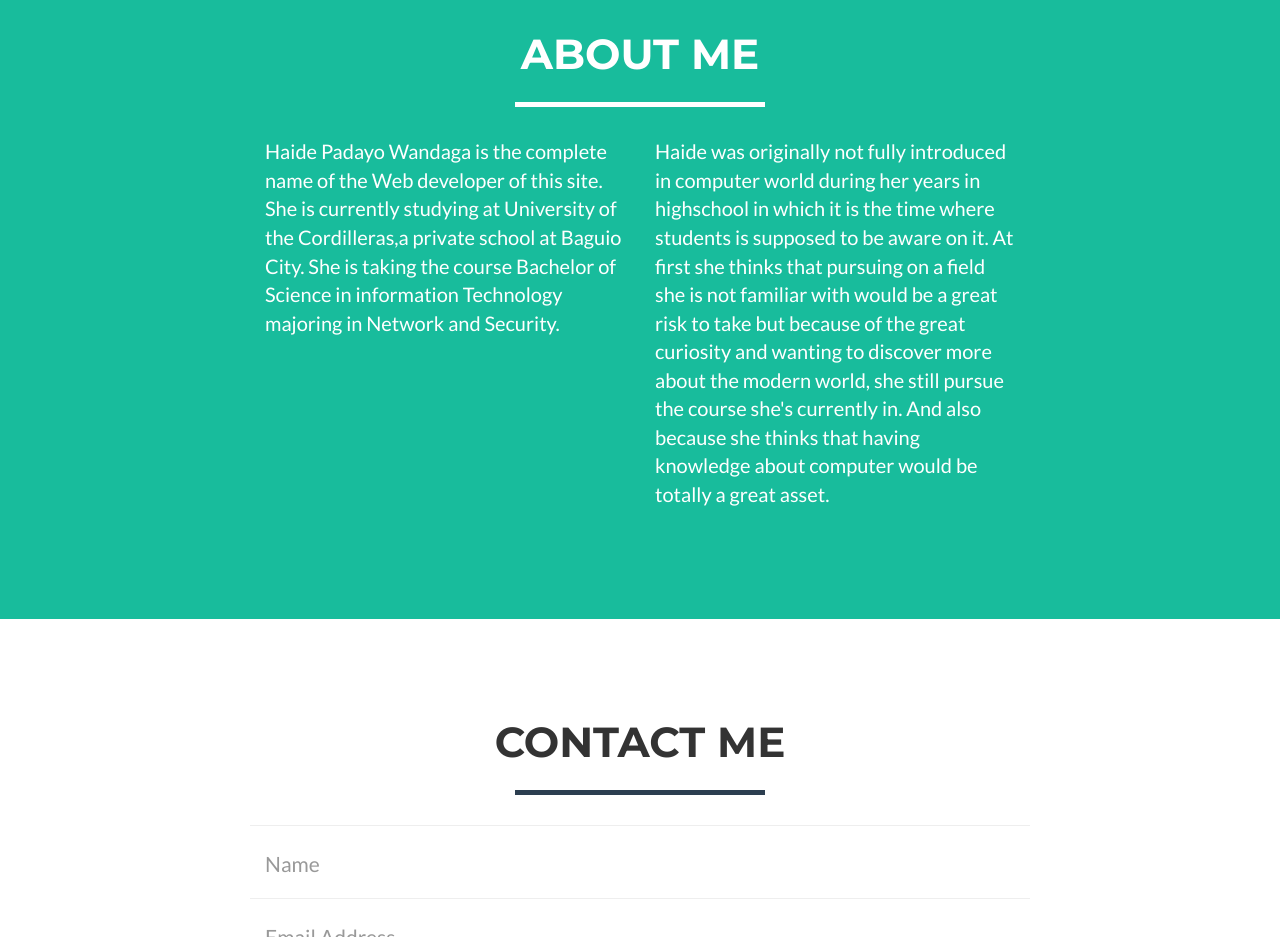
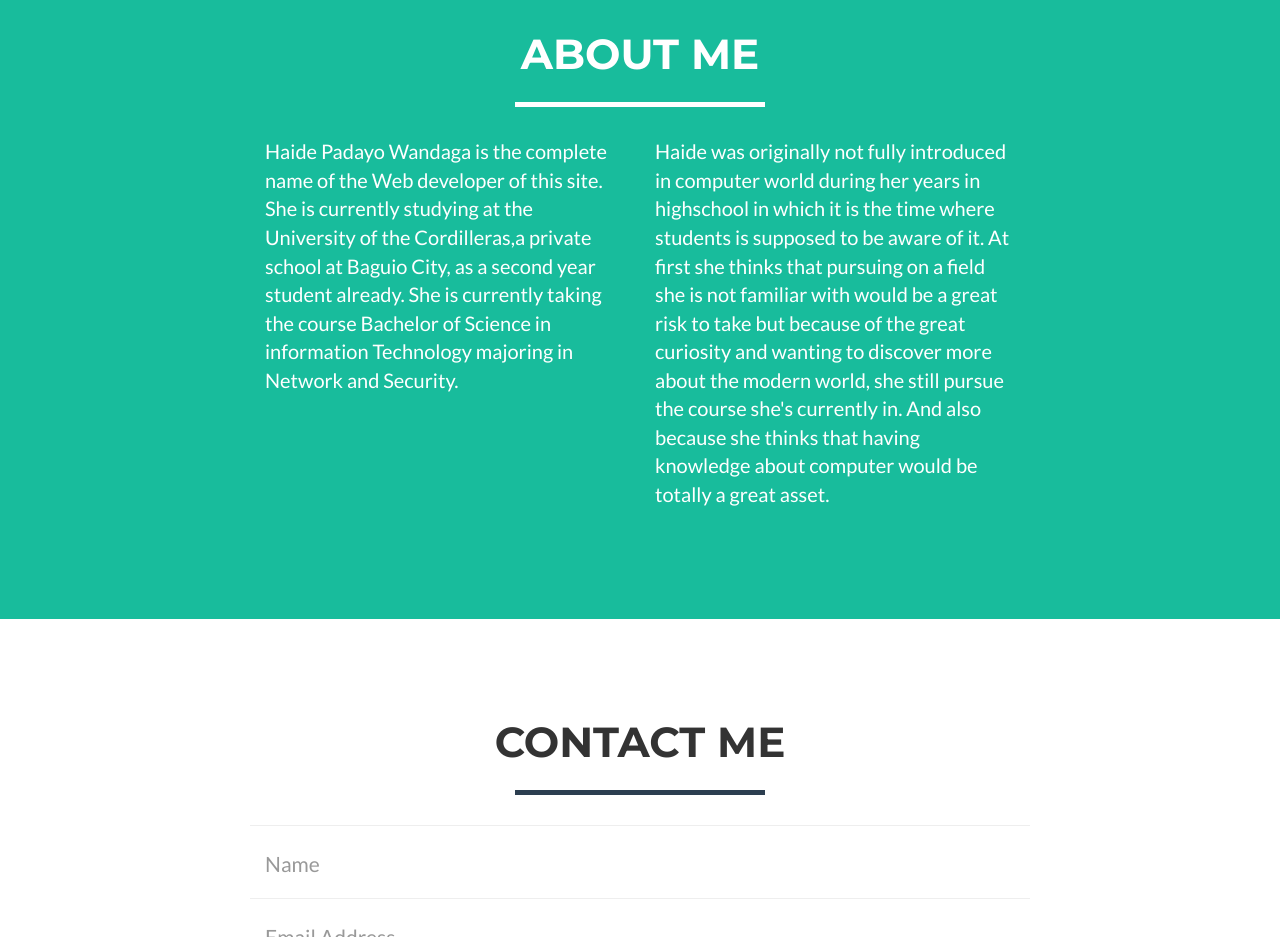
Before and after one commit to haidewandaga/haidewandaga.github.io, a website: page index.html in a window 1280 px wide. Shown: the part 1460-2397 px from the top of the page. Drawn offline with nearby package versions, Linux system fonts and the light colour scheme.

Commit message:
Update index.html

```diff
--- a/index.html
+++ b/index.html
@@ -128,12 +128,14 @@
             </div>
             <div class="row">
                 <div class="col-lg-4 col-lg-offset-2">
-                    <p>Haide Padayo Wandaga is the complete name of the Web developer of this site. She is currently studying at University of the Cordilleras,a private school at Baguio City.
-                   She is taking the course Bachelor of Science in information Technology majoring in Network and Security.</p>
+                    <p>Haide Padayo Wandaga is the complete name of the Web developer of this site. She is currently studying
+                        at the University of the Cordilleras,a private school at Baguio City, as a second year student already.
+                   She is currently taking the course Bachelor of Science in information Technology majoring in Network and Security.
+                    </p>
                 </div>
                 <div class="col-lg-4">
                     <p>Haide was originally not fully introduced in computer world during her years in highschool in which it is the time where
-                    students is supposed to be aware on it. At first she thinks that pursuing on a field she is not familiar with would be a great risk to take but because of the great
+                    students is supposed to be aware of it. At first she thinks that pursuing on a field she is not familiar with would be a great risk to take but because of the great
                     curiosity and wanting to discover more about the modern world, she still pursue the course she's currently in. And also because she thinks that having knowledge about computer would be totally a great asset.</p>
                 </div>
             </div>
```
